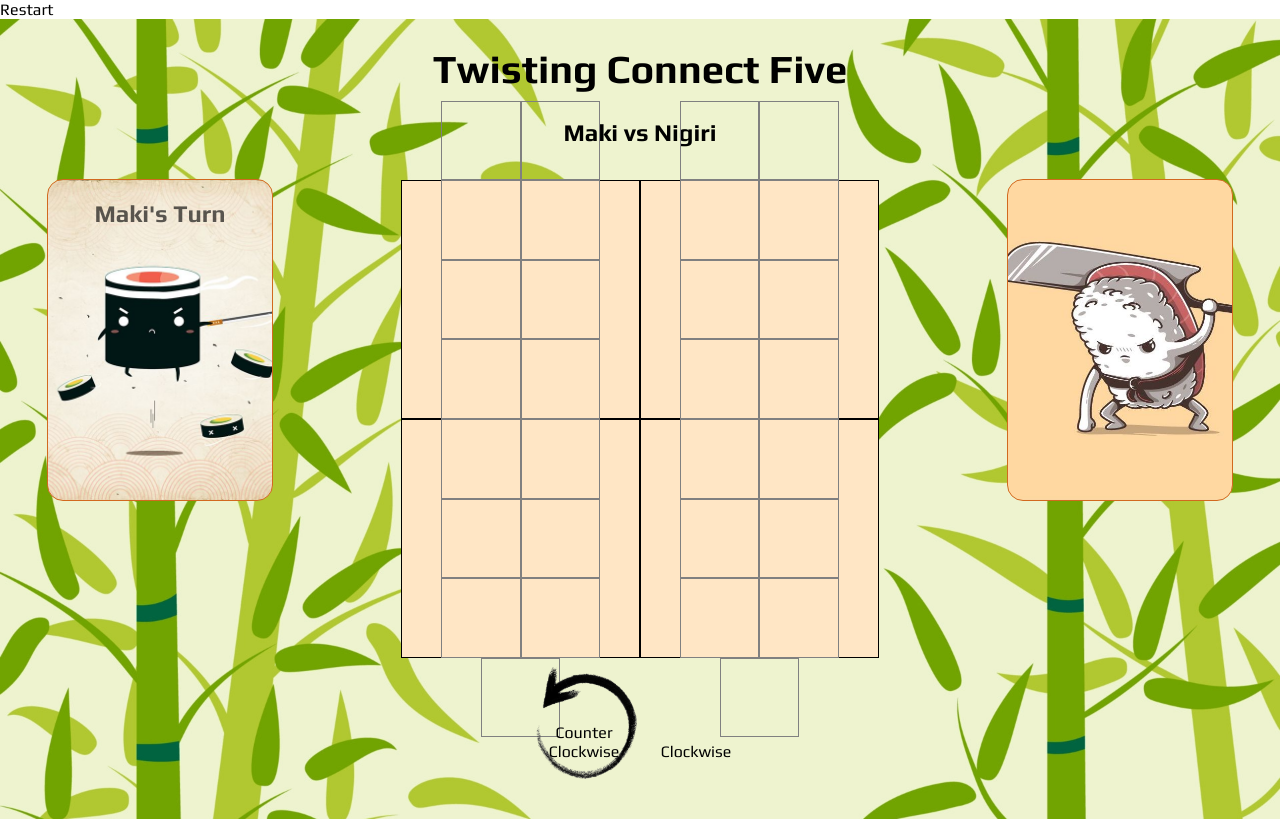
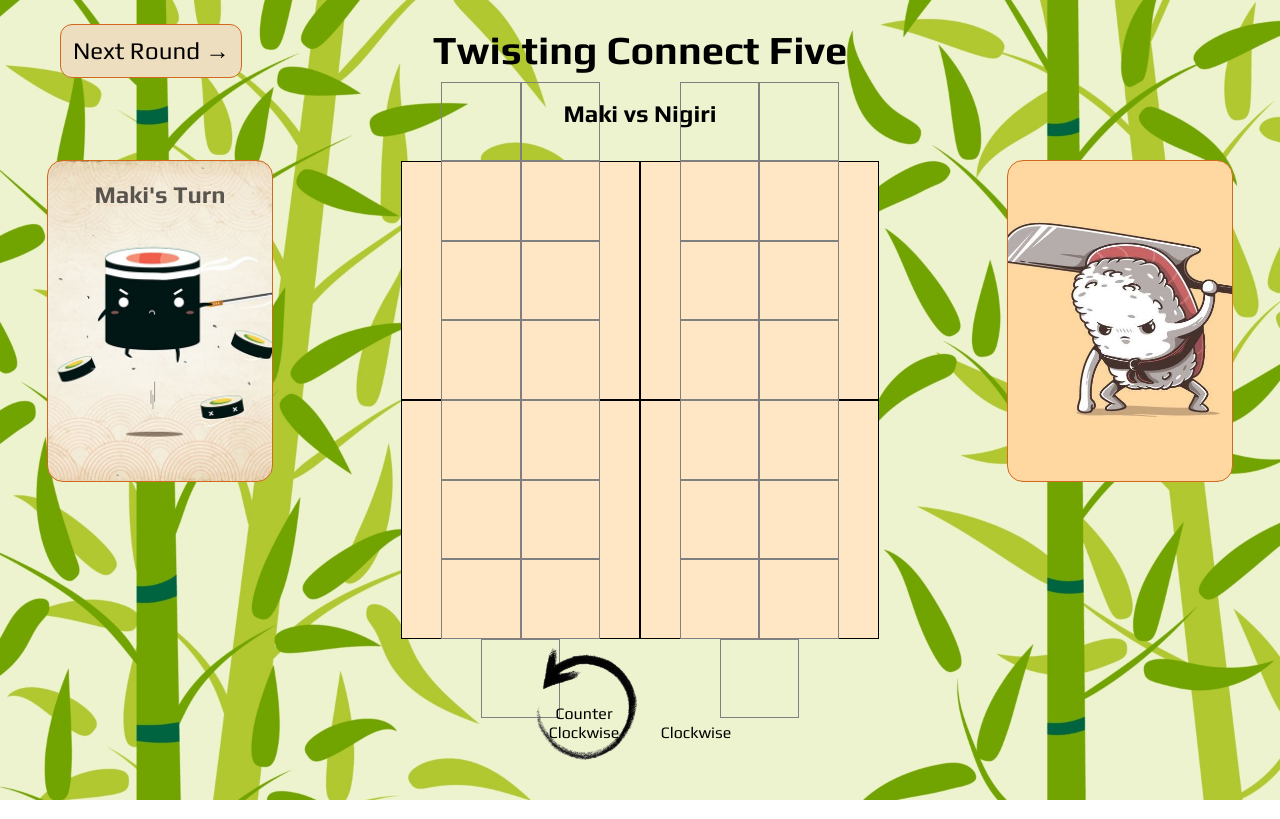
Before and after one commit to andikahadi/Twisting-Connect5, a plain HTML site: page index.html in a window 1280 px wide. Drawn offline with Linux system fonts and the light colour scheme; files whose address does not match are found by name.

Commit message:
minor css edit

```diff
--- a/index.html
+++ b/index.html
@@ -14,9 +14,10 @@
 </head>
 
 <body>
-  <div id="restart"> Restart </div>
+  <!-- <div id="restart"> Restart </div> -->
   <div class="big-container">
     <div class="player-one-container">
+      <div class="next-round">Next Round &#x2192</div>
       <div class="player-one-profile">
         <h2 class="player-one-turn">
           Maki's Turn
--- a/script/main.js
+++ b/script/main.js
@@ -203,11 +203,11 @@ function secondMove(e) {
         document.querySelector(".player-one-turn").style.visibility = "visible";
       }
     }
-    //show and hide player turn
-
-
-
 
   }, 550);
 
 }
+
+document.querySelector('.next-round').addEventListener('click', function () {
+  window.location.reload();
+});
--- a/style.css
+++ b/style.css
@@ -4,12 +4,12 @@ body {
   font-family: 'Play', sans-serif;
 }
 
-#restart {}
+
 
 .big-container {
   display: flex;
 
-  height: 800px;
+  height: 100vh;
   width: 100vw;
   flex-direction: row;
   background-image: url(/resources//cartoon-bamboo-forest-card-tropical-floral-background-nature-rainforest-in-asia-vector.webp);
@@ -24,6 +24,17 @@ body {
   height: 100%;
   /* background-color: green; */
   position: relative;
+}
+
+.next-round {
+  font-size: 1.5em;
+  position: absolute;
+  top: 1em;
+  left: 2.5em;
+  background-color: #eddebf;
+  border-radius: 0.5em;
+  padding: 0.5em;
+  border: 1px solid chocolate;
 }
 
 .player-one-profile,
```
Also changed, not shown: 1 other file.
